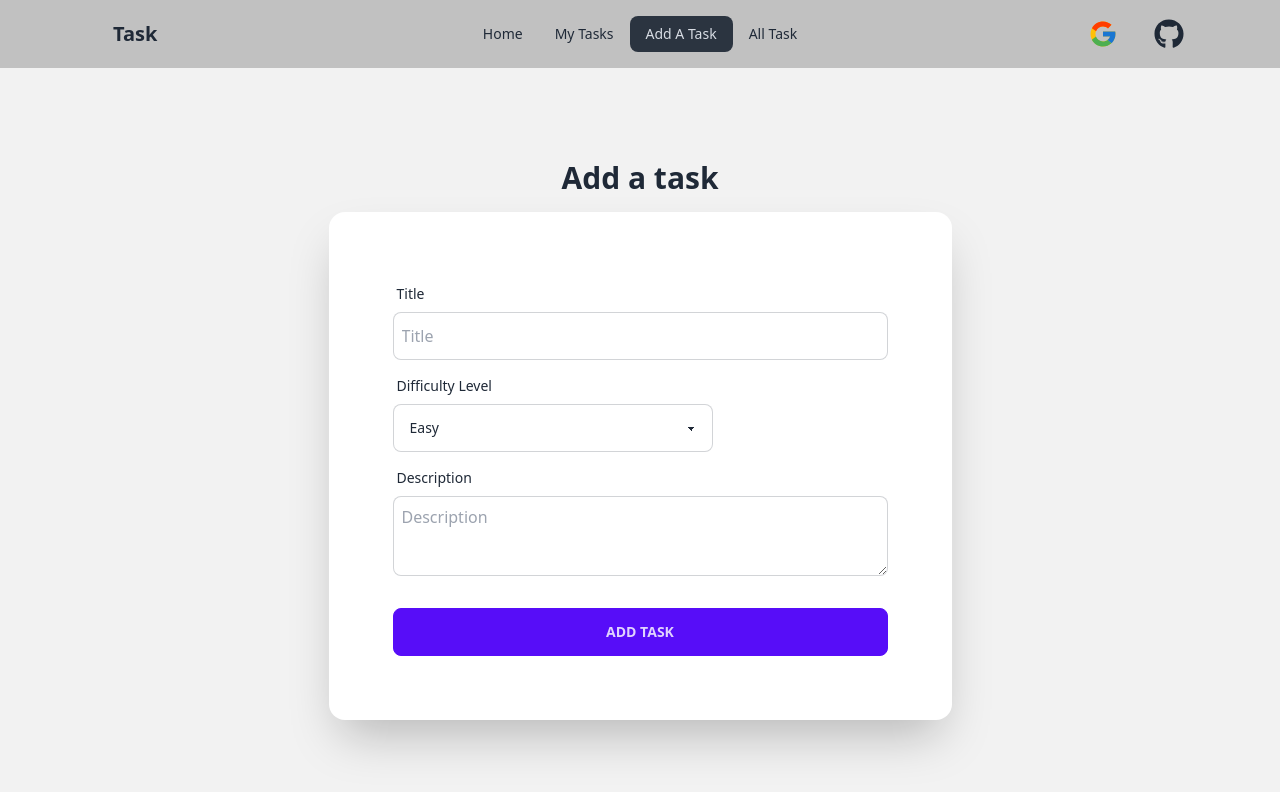
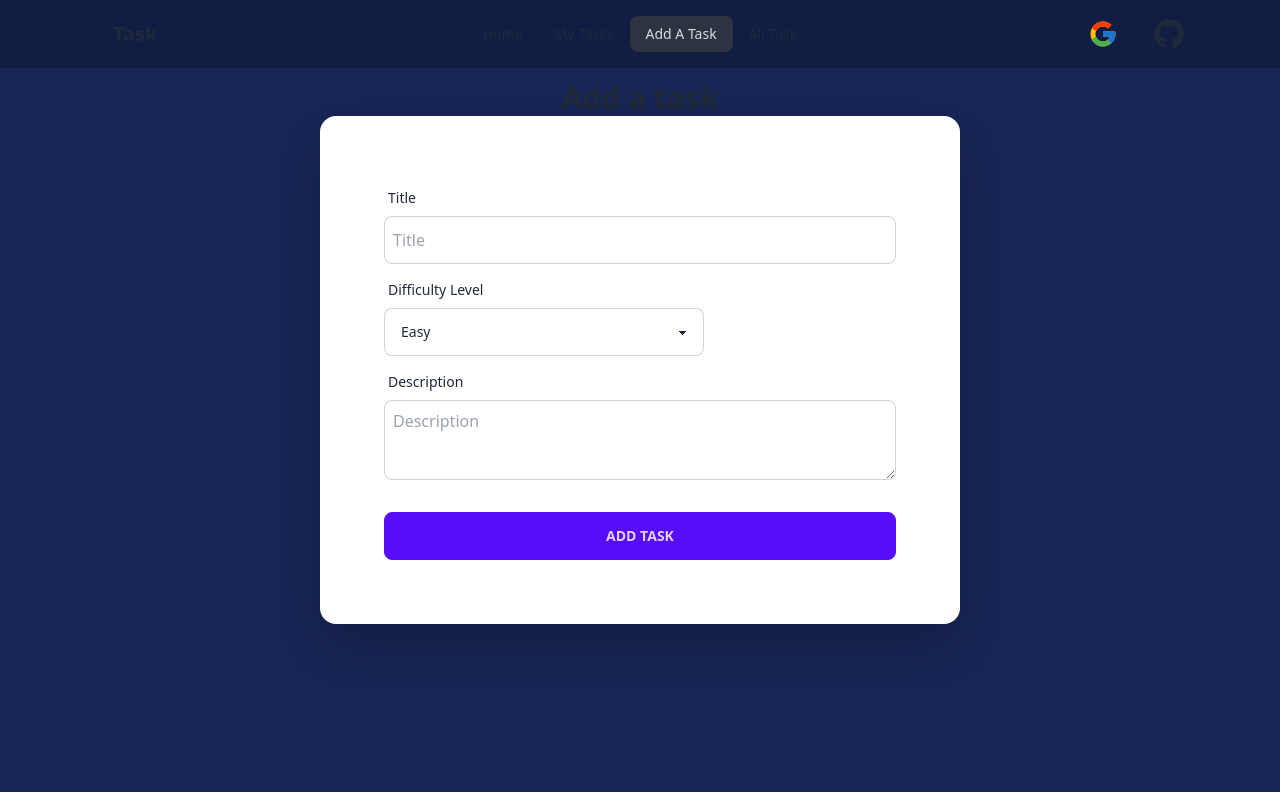
Before and after one commit to minhajul9/task-management-frontend, a React (Vite) app: page /addATask in a window 1280 px wide. Shown: the top 792 px of the page. Built offline with nearby package versions, Linux system fonts and the light colour scheme; no server answers.

Commit message:
add task done

```diff
--- a/src/Components/Navbar.jsx
+++ b/src/Components/Navbar.jsx
@@ -128,7 +128,7 @@ const Navbar = () => {
                 {
                     user ? <>
                         <img src={user.photo} className='w-10 h-10 rounded-full mx-4' alt="" />
-                        <button onClick={handleLogOut} className='btn'>Log Out</button>
+                        <button onClick={handleLogOut} className='btn btn-sm text-sm'>Log Out</button>
                     </> :
                         <div className='space-x-9 flex items-center'>
                             <FcGoogle onClick={handleGoogle} className='text-3xl' />
--- a/src/Pages/AddATask.jsx
+++ b/src/Pages/AddATask.jsx
@@ -20,7 +20,7 @@ const AddATask = () => {
         const task = {title, description, level, creator: user?.email}
         console.log(task)
 
-        fetch('https://mohite-task-minhajul9.vercel.app/tasks', {
+        fetch('http://localhost:5000/tasks', {
             method: "POST",
             headers: {
                 'content-type' : 'application/json'
@@ -40,10 +40,10 @@ const AddATask = () => {
     }
 
     return (
-        <div className="hero min-h-screen bg-base-200 pt-20">
-            <div className="hero-content flex-col ">
-                <h1 className='text-3xl font-bold'>Add a task</h1>
-                <form onSubmit={handleSubmit(onSubmit)} className="card flex-shrink-0 w-full p-8 shadow-2xl bg-base-100">
+        <div className="w-11/12 md:w-1/2 mx-auto min-h-screen pt-20">
+            <div className="flex-col ">
+                <h1 className='text-3xl font-bold text-center'>Add a task</h1>
+                <form onSubmit={handleSubmit(onSubmit)} className="card flex-shrink-0 w-full md:p-8 shadow-2xl bg-base-100">
                     <div className="card-body">
                         <div className="form-control">
                             <label className="label">
--- a/src/Pages/Home.jsx
+++ b/src/Pages/Home.jsx
@@ -6,7 +6,7 @@ import { AuthContext } from "../Provider/AuthProvider";
 const Home = () => {
     const [tasks, setTasks] = useState([]);
     const {user} = useContext(AuthContext);
-    // console.log(user);
+    console.log(user);
 
     useEffect(() => {
         fetch(`https://mohite-task-minhajul9.vercel.app/task`)
--- a/src/Provider/AuthProvider.jsx
+++ b/src/Provider/AuthProvider.jsx
@@ -16,6 +16,7 @@ const AuthProvider = ({children}) => {
 
     useEffect(() => {
         const unsubscribe = onAuthStateChanged(auth, currentUser => {
+            // console.log(currentUser);
             if (currentUser) {
                 // console.log(currentUser);
                 fetch(`http://localhost:5000/users/${currentUser.uid}`)
```
